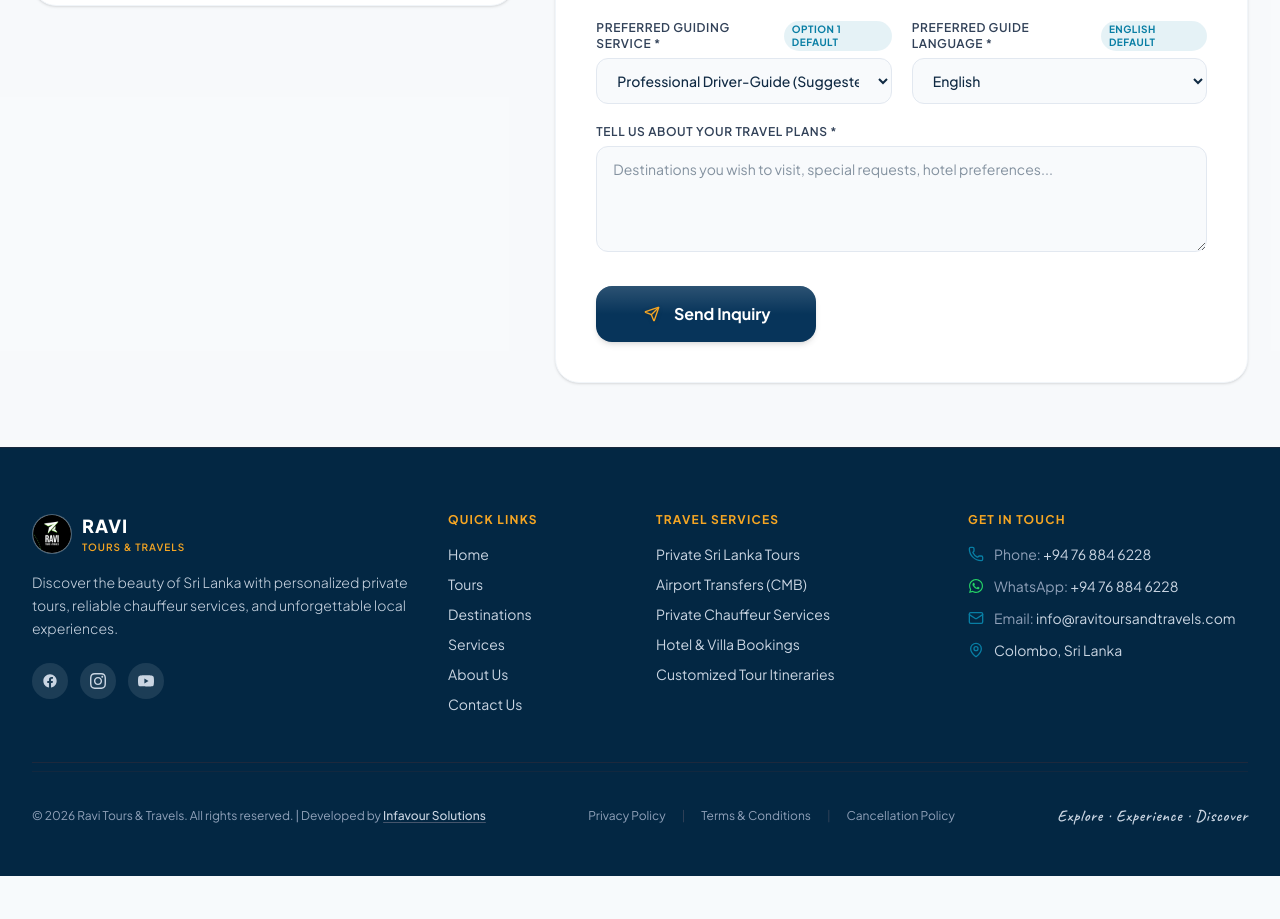
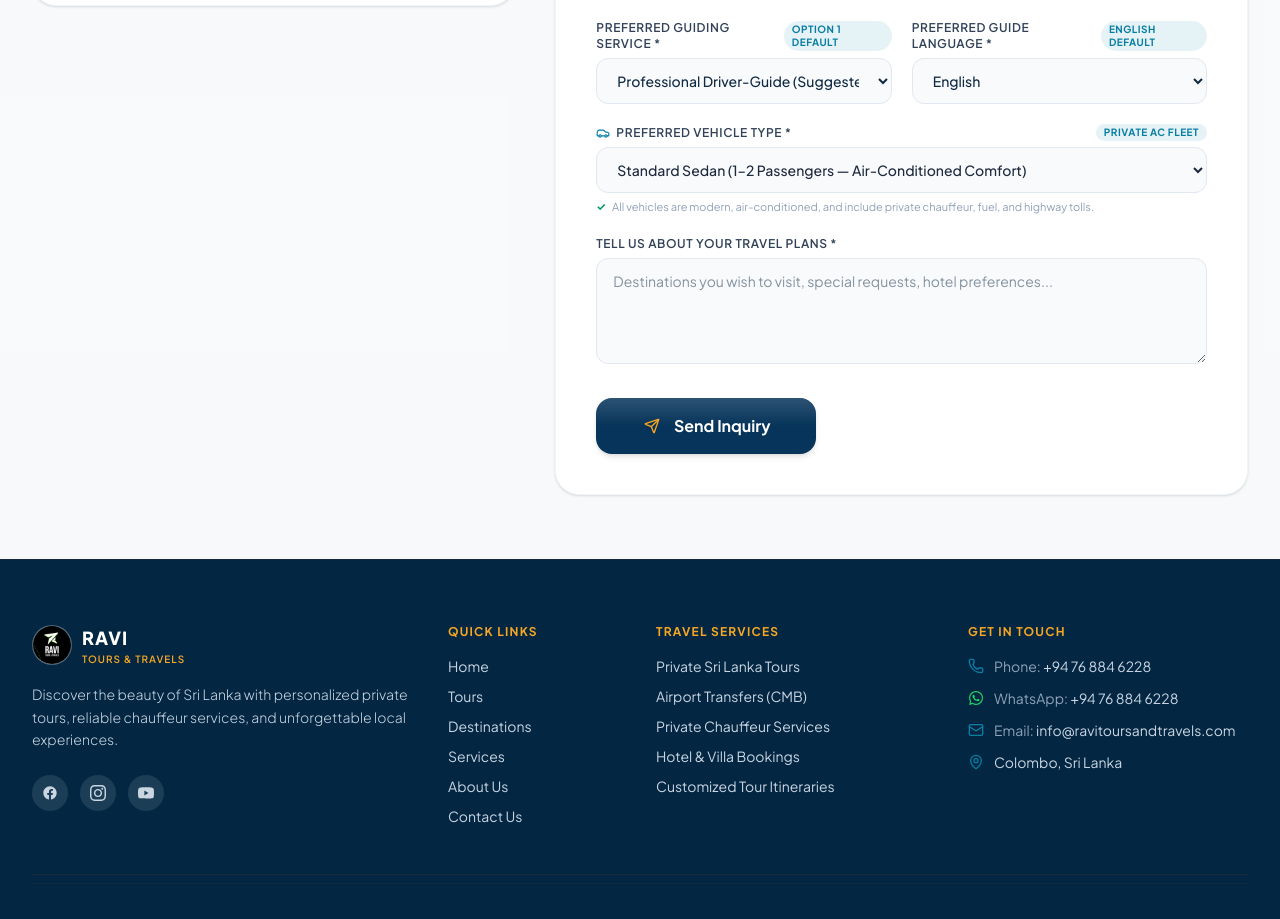
Before and after one commit to Pubudu-Harshana/ravitours_web, a Next.js app: page /contact in a window 1280 px wide. Shown: the part 920-1839 px from the top of the page. Before the commit the page ends 1796 px from the top, so only its background shows below. Built offline with nearby package versions, Linux system fonts and the light colour scheme.

Commit message:
feat(contact): add vehicle selection option with smart recommendations and email integration

```diff
--- a/app/api/contact/route.ts
+++ b/app/api/contact/route.ts
@@ -17,6 +17,7 @@ export async function POST(req: NextRequest) {
       arrivalDate,
       departureDate,
       travelers,
+      vehicle,
       guidingService,
       guideLanguage,
       interestedTour,
@@ -116,6 +117,10 @@ export async function POST(req: NextRequest) {
         departureDate && typeof departureDate === "string"
           ? departureDate.trim().slice(0, 50)
           : undefined,
+      vehicle:
+        vehicle && typeof vehicle === "string"
+          ? vehicle.trim().slice(0, 150)
+          : undefined,
       guidingService:
         guidingService && typeof guidingService === "string"
           ? guidingService.trim().slice(0, 100)
--- a/app/contact/page.tsx
+++ b/app/contact/page.tsx
@@ -15,6 +15,7 @@ import {
   Loader2,
   RefreshCw,
   Calendar,
+  Car,
 } from "lucide-react";
 import WhatsAppIcon from "@/components/WhatsAppIcon";
 import { useLanguage } from "@/context/LanguageContext";
@@ -32,6 +33,7 @@ function ContactPageContent() {
     arrivalDate: "",
     departureDate: "",
     travelers: "2 adults",
+    vehicle: "Standard Sedan (1–2 Passengers)",
     guidingService: "Professional Driver-Guide",
     guideLanguage: "English",
     interestedTour: "",
@@ -101,6 +103,7 @@ function ContactPageContent() {
           departureDate: formData.departureDate,
           travelDate: formData.arrivalDate,
           travelers: formData.travelers,
+          vehicle: formData.vehicle,
           guidingService: formData.guidingService,
           guideLanguage: formData.guideLanguage,
           interestedTour: formData.interestedTour,
@@ -141,7 +144,7 @@ function ContactPageContent() {
       formData.interestedTour ? `"${formData.interestedTour}" ` : ""
     }travel from ${formData.arrivalDate || "Arrival"} to ${
       formData.departureDate || "Departure"
-    }${tripDuration ? ` (${tripDuration.code})` : ""} for ${formData.travelers} with a ${formData.guidingService} (${formData.guideLanguage} guide). Message: ${formData.message || "Please provide package details."}`
+    }${tripDuration ? ` (${tripDuration.code})` : ""} for ${formData.travelers} with ${formData.vehicle} and a ${formData.guidingService} (${formData.guideLanguage} guide). Message: ${formData.message || "Please provide package details."}`
   )}`;
 
   return (
@@ -321,6 +324,10 @@ function ContactPageContent() {
                     <span className="font-medium text-slate-700">Guide Service:</span>{" "}
                     {formData.guidingService} ({formData.guideLanguage} guide)
                   </div>
+                  <div>
+                    <span className="font-medium text-slate-700">Vehicle:</span>{" "}
+                    {formData.vehicle}
+                  </div>
                 </div>
 
                 <div className="pt-4 flex flex-col sm:flex-row gap-3 justify-center">
@@ -343,6 +350,7 @@ function ContactPageContent() {
                         arrivalDate: "",
                         departureDate: "",
                         travelers: "2 adults",
+                        vehicle: "Standard Sedan (1–2 Passengers)",
                         guidingService: "Professional Driver-Guide",
                         guideLanguage: "English",
                         interestedTour: "",
@@ -491,9 +499,20 @@ function ContactPageContent() {
                       <select
                         disabled={isSubmitting}
                         value={formData.travelers}
-                        onChange={(e) =>
-                          setFormData({ ...formData, travelers: e.target.value })
-                        }
+                        onChange={(e) => {
+                          const val = e.target.value;
+                          setFormData((prev) => {
+                            let suggestedVehicle = prev.vehicle;
+                            if (val === "Family (3-4)" && prev.vehicle === "Standard Sedan (1–2 Passengers)") {
+                              suggestedVehicle = "Luxury Touring Van (3–7 Passengers)";
+                            } else if (val === "Group (5-8)" && (prev.vehicle === "Standard Sedan (1–2 Passengers)" || prev.vehicle === "Premium Sedan (1–3 Passengers)")) {
+                              suggestedVehicle = "Luxury Touring Van (3–7 Passengers)";
+                            } else if (val === "Large Group (9+)") {
+                              suggestedVehicle = "Minibus / Mini Coach (8–14 Passengers)";
+                            }
+                            return { ...prev, travelers: val, vehicle: suggestedVehicle };
+                          });
+                        }}
                         className="w-full px-4 py-3 bg-slate-50 border border-slate-200 rounded-xl text-sm focus:outline-none focus:ring-2 focus:ring-[#07345A] disabled:opacity-60 disabled:cursor-not-allowed"
                       >
                         <option value="1 adult">{t.search.adult1}</option>
@@ -683,6 +702,53 @@ function ContactPageContent() {
                     </div>
                   </div>
 
+                  {/* Preferred Vehicle Type */}
+                  <div>
+                    <label className="block text-xs font-semibold text-slate-700 uppercase tracking-wider mb-1.5 flex items-center justify-between">
+                      <span className="flex items-center gap-1.5">
+                        <Car className="w-3.5 h-3.5 text-[#087EA4]" />
+                        <span>{t.contactPage.vehicleLabel} *</span>
+                      </span>
+                      <span className="text-[10px] font-bold uppercase tracking-wider px-2 py-0.5 rounded-full bg-[#087EA4]/10 text-[#087EA4]">
+                        {t.contactPage.vehicleDefaultBadge}
+                      </span>
+                    </label>
+                    <select
+                      disabled={isSubmitting}
+                      value={formData.vehicle}
+                      onChange={(e) =>
+                        setFormData({ ...formData, vehicle: e.target.value })
+                      }
+                      className="w-full px-4 py-3 bg-slate-50 border border-slate-200 rounded-xl text-sm font-medium focus:outline-none focus:ring-2 focus:ring-[#07345A] disabled:opacity-60 disabled:cursor-not-allowed text-slate-800"
+                    >
+                      <option value="Standard Sedan (1–2 Passengers)">
+                        Standard Sedan (1–2 Passengers — Air-Conditioned Comfort)
+                      </option>
+                      <option value="Premium Sedan (1–3 Passengers)">
+                        Premium Sedan (1–3 Passengers — Extra Legroom &amp; Luxury)
+                      </option>
+                      <option value="Luxury Touring Van (3–7 Passengers)">
+                        Luxury Touring Van (3–7 Passengers — Spacious for Families &amp; Luggage)
+                      </option>
+                      <option value="Premium SUV / 4×4 (1–4 Passengers)">
+                        Premium SUV / 4×4 (1–4 Passengers — Elevated Comfort for Scenic Routes)
+                      </option>
+                      <option value="Minibus / Mini Coach (8–14 Passengers)">
+                        Minibus / Mini Coach (8–14 Passengers — Group Touring)
+                      </option>
+                      <option value="Luxury Coach (15+ Passengers)">
+                        Luxury Coach (15+ Passengers — Large Group / Corporate)
+                      </option>
+                      <option value="Not Sure — Recommend Best Option">
+                        Not Sure — Recommend the best vehicle for our party &amp; luggage
+                      </option>
+                    </select>
+                    <p className="text-[11px] text-slate-400 mt-1.5 flex items-center gap-1.5">
+                      <span className="text-emerald-600 font-bold">✓</span>
+                      <span>All vehicles are modern, air-conditioned, and include private chauffeur, fuel, and highway tolls.</span>
+                    </p>
+                  </div>
+
                   {/* Message */}
                   <div>
                     <label className="block text-xs font-semibold text-slate-700 uppercase tracking-wider mb-1.5">
--- a/app/plan-your-trip/page.tsx
+++ b/app/plan-your-trip/page.tsx
@@ -160,6 +160,7 @@ export default function PlanYourTripPage() {
           arrivalDate: arrivalDate || undefined,
           departureDate: departureDate || undefined,
           travelers: travelGroup,
+          vehicle: vehicle,
           guidingService: guidingService,
           guideLanguage: guideLanguage,
           interestedTour: `Custom Itinerary Plan (${activeDuration})`,
--- a/i18n/translations.ts
+++ b/i18n/translations.ts
@@ -173,6 +173,8 @@ export interface TranslationDictionary {
     arrivalDateLabel: string;
     departureDateLabel: string;
     travelersLabel: string;
+    vehicleLabel: string;
+    vehicleDefaultBadge: string;
     interestedTourLabel: string;
     selectTourPlaceholder: string;
     messageLabel: string;
@@ -381,6 +383,8 @@ export const translations: Record<Language, TranslationDictionary> = {
       arrivalDateLabel: "Arrival Date",
       departureDateLabel: "Departure Date",
       travelersLabel: "Travelers",
+      vehicleLabel: "Preferred Vehicle Type",
+      vehicleDefaultBadge: "Private AC Fleet",
       interestedTourLabel: "Tour of Interest (Optional)",
       selectTourPlaceholder: "Select a package or custom itinerary",
       messageLabel: "Tell Us About Your Travel Plans",
@@ -587,6 +591,8 @@ export const translations: Record<Language, TranslationDictionary> = {
       arrivalDateLabel: "تاريخ الوصول",
       departureDateLabel: "تاريخ المغادرة",
       travelersLabel: "عدد المسافرين",
+      vehicleLabel: "نوع المركبة المفضلة",
+      vehicleDefaultBadge: "أسطول سيارات مكيفة",
       interestedTourLabel: "الجولة المطلوبة (اختياري)",
       selectTourPlaceholder: "اختر باقة أو برنامجاً مخصصاً",
       messageLabel: "تفاصيل رحلتك",
@@ -793,6 +799,8 @@ export const translations: Record<Language, TranslationDictionary> = {
       arrivalDateLabel: "Anreisedatum",
       departureDateLabel: "Abreisedatum",
       travelersLabel: "Anzahl Reisende",
+      vehicleLabel: "Bevorzugter Fahrzeugtyp",
+      vehicleDefaultBadge: "Klimatisierte Fahrzeugflotte",
       interestedTourLabel: "Gewünschte Tour (optional)",
       selectTourPlaceholder: "Paket oder individuelle Route wählen",
       messageLabel: "Ihre Reisepläne & Wünsche",
@@ -999,6 +1007,8 @@ export const translations: Record<Language, TranslationDictionary> = {
       arrivalDateLabel: "Date d'arrivée",
       departureDateLabel: "Date de départ",
       travelersLabel: "Nombre de voyageurs",
+      vehicleLabel: "Type de véhicule souhaité",
+      vehicleDefaultBadge: "Flotte privée climatisée",
       interestedTourLabel: "Circuit souhaité (optionnel)",
       selectTourPlaceholder: "Sélectionnez un circuit ou sur mesure",
       messageLabel: "Votre projet de voyage",
```
Also changed, not shown: lib/email/templates/inquiryTemplate.ts (+13 -2 lines).
